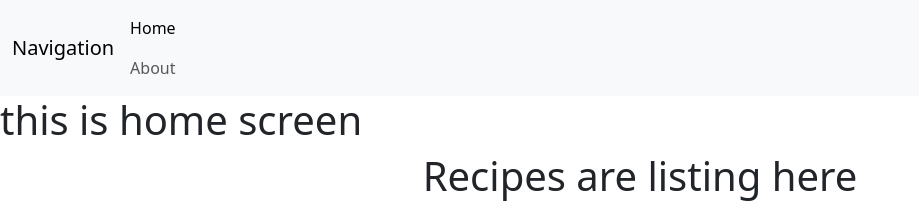
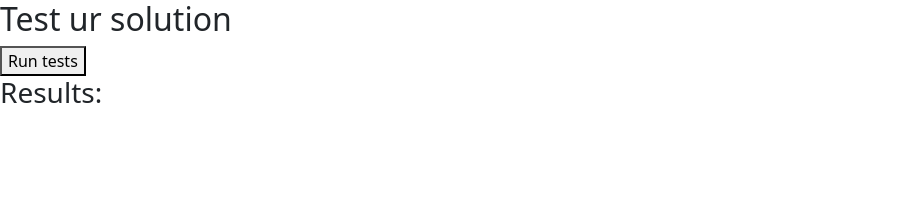
Before and after one commit to sanju1707/react-tasks, a React (Vite) app: page / in a window 1280 px wide. Shown: the top 203 px of the page, without its empty margins (0-919 px from the left). Built offline with nearby package versions, Linux system fonts and the light colour scheme; no server answers.

Commit message:
testcase rask done

```diff
--- a/src/App.jsx
+++ b/src/App.jsx
@@ -4,6 +4,7 @@ import { BrowserRouter } from 'react-router-dom'
 import './App.css'
 import NavbarNavigate from './components/navbar/navbarnavigate'
 import NavigateStack from './navigation/navigation-stack'
+import TestCase from './components/testcases/testcase'
 
 function App() {
 
@@ -11,10 +12,7 @@ function App() {
   return (
       <>
 
-      <BrowserRouter>
-      <NavbarNavigate/>
-     <NavigateStack/>
-      </BrowserRouter>
+     <TestCase/>
 
       </>
   )
--- /dev/null
+++ b/src/components/testcases/testcase.jsx
@@ -0,0 +1,37 @@
+import UseTestCases from "./usetestcases";
+
+
+
+
+
+const testCases=[
+    {Input:[1,2],Output:3},
+    {Input:[2,3],Output:5},
+    {Input:[3,4],Output:7}
+];
+
+const TestCase=()=>{
+    const {results,runTests}=UseTestCases(testCases);
+    const solution=(a,b)=>a+b;
+
+
+    return(
+        <div>
+        <h2>Test ur solution</h2>
+        <button onClick={() => runTests(solution)}>Run tests</button>
+        <div>
+            <h3>Results:</h3>
+            {results.map((result, index) => (
+                <div key={index}>
+                    <p>Testcase {index + 1}: {result.passed ? "passed" : "failed"}</p>
+                    <p>Input:{result.Input.join(",")}</p>
+                    <p>Excepted:{result.Output}</p>
+                    <p>Output:{result.Output1}</p>
+                </div>
+            ))}
+        </div>
+    </div>
+
+    )
+}
+export default TestCase
--- /dev/null
+++ b/src/components/testcases/usetestcases.jsx
@@ -0,0 +1,20 @@
+import { useState } from "react"
+
+
+
+const UseTestCases=(testCases)=>{
+    const[results,setResults]=useState([])
+    const runTests=(solution)=>{
+        const newResults=testCases.map((testCase)=>{
+            const {Input,Output}=testCase
+            const Output1=solution(...Input);
+            const passed=Output===Output1
+            return {Input,Output,Output1,passed};
+
+        })
+        setResults(newResults)
+    }
+    return {results,runTests}
+
+}
+export default UseTestCases
```
